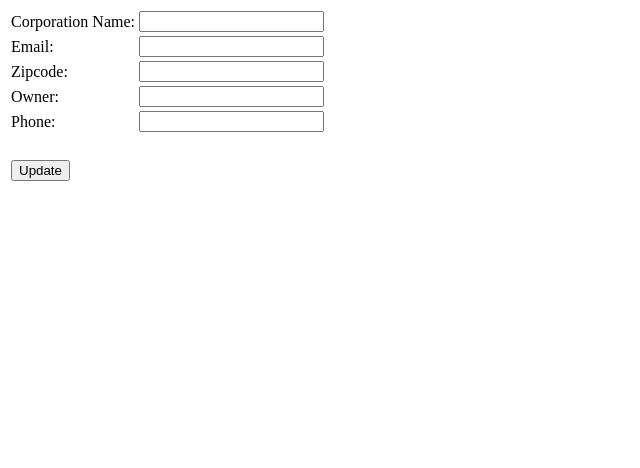
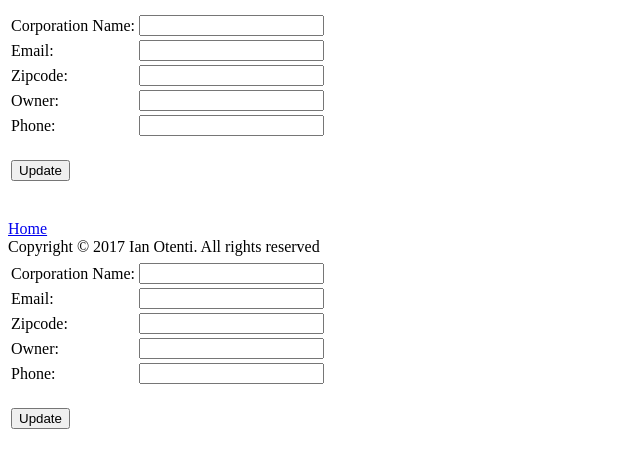
Before and after one commit to iotenti/SE22605, a PHP site: page /lab3/assets/updateForm.php in a window 1280 px wide. Shown: the top 468 px of the page, without its empty margins (0-640 px from the left). Run offline with PHP 8.4, Linux system fonts and the light colour scheme; data that the repository does not hold is empty.

Commit message:
finished everything

```diff
--- a/lab3/assets/add.php
+++ b/lab3/assets/add.php
@@ -16,7 +16,6 @@ require_once("corpform.php");
     $id = filter_input(INPUT_GET, 'id', FILTER_VALIDATE_INT) ?? null;
     $action = filter_input(INPUT_GET, 'action', FILTER_SANITIZE_STRING) ?? filter_input(INPUT_POST, 'action', FILTER_SANITIZE_STRING) ?? "";
     $corp = filter_input(INPUT_POST, 'corp', FILTER_SANITIZE_STRING) ?? "";
-   // $incorp_dt = filter_input(INPUT_POST, 'incorp_dt', FILTER_SANITIZE_STRING) ?? "";
     $email = filter_input(INPUT_POST, 'email', FILTER_SANITIZE_STRING) ?? "";
     $zipcode = filter_input(INPUT_POST, 'zipcode', FILTER_SANITIZE_STRING) ?? "";
     $owner = filter_input(INPUT_POST, 'owner', FILTER_SANITIZE_STRING) ?? "";
@@ -30,12 +29,7 @@ require_once("corpform.php");
     }
 
 ?>
-
-    ?>
     <a href='../index.php'>Home</a>
-    <form method="post" action="#">
-        <input type="submit" id="btn" name="action" value="Add A Record" />
-    </form>
 <?php
     include_once("footer.php"); //call the footer once.
 ?>
--- a/lab3/assets/corps.php
+++ b/lab3/assets/corps.php
@@ -41,8 +41,7 @@ function getCorpName($db){
             foreach($corps as $corp){
                 $id = $corp['id'];  //might be redundant
                 $readLink = "<a href='assets/read.php?id=$id'>Read</a>"; //made a var to dump into link
-                $updateLink = getUpdate($db, $id);
-                // $updateLink = "<a href='assets/update.php?id=$id'>Update</a>";
+                $updateLink = "<a href='assets/update.php?id=$id'>Update</a>";
                 $deleteLink = "<a href='assets/delete.php?id=$id'>Delete</a>";
 
                 $table .= "<tr><td>" . $corp['corp'] . "</td>";
@@ -61,11 +60,9 @@ function getCorpName($db){
     }
 }
 function addCorp($db, $corp, $email, $zipcode, $owner, $phone){ //function to add actor to the database
-    echo "$corp, $email, $zipcode, $owner, $phone";
     try{
         $sql = $db->prepare("INSERT INTO corps VALUES (null, :corp, NOW(), :email, :zipcode, :owner, :phone)"); //create a var = to sql insert statement.
         $sql->bindParam(':corp', $corp); //bind "place holders" to vars passed from forms. helps with security.
-        //$sql->bindParam(':incorp_dt', NOW());
         $sql->bindParam(':email', $email);
         $sql->bindParam(':zipcode', $zipcode);
         $sql->bindParam(':owner', $owner);
@@ -78,7 +75,6 @@ function addCorp($db, $corp, $email, $zipcode, $owner, $phone){ //function to ad
     }
 }
 function updateCorp($db, $id, $corp, $email, $zipcode, $owner, $phone){ //function to add actor to the database
-    echo "$id, $corp, $email, $zipcode, $owner, $phone";
     try{
         $sql = $db->prepare("UPDATE corps SET corp = :corp, email = :email, zipcode = :zipcode, owner = :owner, phone = :phone WHERE id = :id"); //create a var = to sql insert statement.
         $sql->bindParam(':id', $id, PDO::PARAM_INT);
@@ -88,7 +84,7 @@ function updateCorp($db, $id, $corp, $email, $zipcode, $owner, $phone){ //functi
         $sql->bindParam(':owner', $owner);
         $sql->bindParam(':phone', $phone);
         $sql->execute();
-        $message = "HERE";
+        $message = " ****** " . "$id, $corp, $email, $zipcode, $owner, $phone";
         return $message;
         //return $sql->rowCount() . "row updated.";
     }catch (PDOException $e) { //if it fails, throw the exception and display error message.
@@ -134,12 +130,5 @@ function getUpdate($db, $id){ //this will be used to update and delete, I think.
     $sql->execute();
     $corp = $sql->fetch(PDO::FETCH_ASSOC);//get all columns in associated array. ? I think
 
-    $name = $corp['corp'];
-    $email = $corp['email'];
-    $owner = $corp['owner'];
-    $phone = $corp['phone'];
-    $zipcode = $corp['zipcode'];
-
-    $updateLink = "<a href='assets/update.php?id=$id&corp=$name&email=$email&zipcode=$zipcode&owner=$owner&phone=$phone'>Update</a>";
-    return $updateLink;
+    return $corp;
 }
--- a/lab3/assets/update.php
+++ b/lab3/assets/update.php
@@ -13,18 +13,34 @@ include_once("header.php"); //include header once.
     $button = "Update";
     $db = dbConn(); // run function that connects to the db and store that connection in a var called db.
     $id = filter_input(INPUT_GET, 'id', FILTER_VALIDATE_INT) ?? null;
-    $action = filter_input(INPUT_GET, 'action', FILTER_SANITIZE_STRING) ?? filter_input(INPUT_POST, 'action', FILTER_SANITIZE_STRING) ?? "";
-    $corp = filter_input(INPUT_GET, 'corp', FILTER_SANITIZE_STRING) ?? filter_input(INPUT_POST, 'corp', FILTER_SANITIZE_STRING) ?? "";
-    //$incorp_dt = filter_input(INPUT_GET, 'incorp_dt', FILTER_SANITIZE_STRING) ?? "";
-    $email = filter_input(INPUT_GET, 'email', FILTER_SANITIZE_STRING) ?? filter_input(INPUT_POST, 'email', FILTER_SANITIZE_STRING) ??"";
-    $zipcode = filter_input(INPUT_GET, 'zipcode', FILTER_SANITIZE_STRING) ?? filter_input(INPUT_POST, 'zipcode', FILTER_SANITIZE_STRING) ?? "";
-    $owner = filter_input(INPUT_GET, 'owner', FILTER_SANITIZE_STRING) ?? filter_input(INPUT_POST, 'owner', FILTER_SANITIZE_STRING) ?? "";
-    $phone = filter_input(INPUT_GET, 'phone', FILTER_SANITIZE_STRING) ?? filter_input(INPUT_POST, 'phone', FILTER_SANITIZE_STRING) ?? "";
+    $action = filter_input(INPUT_POST, 'action', FILTER_SANITIZE_STRING) ?? "";
+    $corp = filter_input(INPUT_POST, 'corp', FILTER_SANITIZE_STRING) ?? "";
+    $email = filter_input(INPUT_POST, 'email', FILTER_SANITIZE_STRING) ??"";
+    $zipcode = filter_input(INPUT_POST, 'zipcode', FILTER_SANITIZE_STRING) ?? "";
+    $owner = filter_input(INPUT_POST, 'owner', FILTER_SANITIZE_STRING) ?? "";
+    $phone = filter_input(INPUT_POST, 'phone', FILTER_SANITIZE_STRING) ?? "";
 
-    include_once("updateForm.php");
+    $gotCorpForUpdate = getUpdate($db, $id);
+?>
+<form method ="post" action="#"><!-- post for inserting information. -->
+        <table>
+            <tr><td><input type="hidden" name="id" value="<?php echo $gotCorpForUpdate['id'] ?>" /></td></tr>
+            <tr><td>Corporation Name:</td><td> <input type="text" name="corp" value="<?php echo $gotCorpForUpdate['corp'] ?>" /></td></tr><!-- text fields for data -->
+            <tr><td>Email:</td><td> <input type="text" name="email" value="<?php echo $gotCorpForUpdate['email'] ?>" /></td></tr>
+            <tr><td>Zipcode:</td><td> <input type="text" name="zipcode" value="<?php echo $gotCorpForUpdate['zipcode'] ?>" /></td></tr>
+            <tr><td>Owner:</td><td> <input type="text" name="owner" value="<?php echo $gotCorpForUpdate['owner'] ?>" /></td></tr>
+            <tr><td>Phone:</td><td> <input type="text" name="phone" value="<?php echo $gotCorpForUpdate['phone'] ?>" /></td></tr>
+        </table>
+        <br />
+        <table>
+            <tr><td><input type="submit" id="btn" name="action" value="Update" /></td><!-- button used to add. Connects to add switch in lab2.php -->
 
+        </table>
+        <br /><br />
+    </form>
+<?php
     if ($action == "Update"){
-        echo "hello";
+        echo "$id, $corp, $email, $zipcode, $owner, $phone";
         echo updateCorp($db, $id, $corp, $email, $zipcode, $owner, $phone);
         $button = "Update";
     }
--- a/lab3/assets/updateForm.php
+++ b/lab3/assets/updateForm.php
@@ -5,15 +5,20 @@
  * Date: 10/25/2017
  * Time: 9:59 AM
  */
+require_once ("dbconn.php");
+require_once("update.php");
+
+    $db = dbConn();
+    $gotCorpForUpdate = getUpdate($db, $id);
 ?>
-<form method ="post" action="update.php"><!-- post for inserting information. -->
+<form method ="post" action="#"><!-- post for inserting information. -->
         <table>
-            <tr><td>Corporation Name:</td><td> <input type="text" name="corp" value="<?php echo $corp ?>" /></td></tr><!-- text fields for data -->
-            <tr><td>Email:</td><td> <input type="text" name="email" value="<?php echo$email ?>" /></td></tr>
-            <tr><td>Zipcode:</td><td> <input type="text" name="zipcode" value="<?php echo$zipcode ?>" /></td></tr>
-            <tr><td>Owner:</td><td> <input type="text" name="owner" value="<?php echo $owner ?>" /></td></tr>
-            <tr><td>Phone:</td><td> <input type="text" name="phone" value="<?php echo $phone ?>" /></td></tr>
-            <tr><td> <input type="hidden" name="id" value="<?php echo $id ?>" /></td></tr>
+            <tr><td><input type="hidden" name="id" value="<?php echo $gotCorpForUpdate['id'] ?>" /></td></tr>
+            <tr><td>Corporation Name:</td><td> <input type="text" name="corp" value="<?php echo $gotCorpForUpdate['corp'] ?>" /></td></tr><!-- text fields for data -->
+            <tr><td>Email:</td><td> <input type="text" name="email" value="<?php echo $gotCorpForUpdate['email'] ?>" /></td></tr>
+            <tr><td>Zipcode:</td><td> <input type="text" name="zipcode" value="<?php echo $gotCorpForUpdate['zipcode'] ?>" /></td></tr>
+            <tr><td>Owner:</td><td> <input type="text" name="owner" value="<?php echo $gotCorpForUpdate['owner'] ?>" /></td></tr>
+            <tr><td>Phone:</td><td> <input type="text" name="phone" value="<?php echo $gotCorpForUpdate['phone'] ?>" /></td></tr>
         </table>
         <br />
         <table>
```
